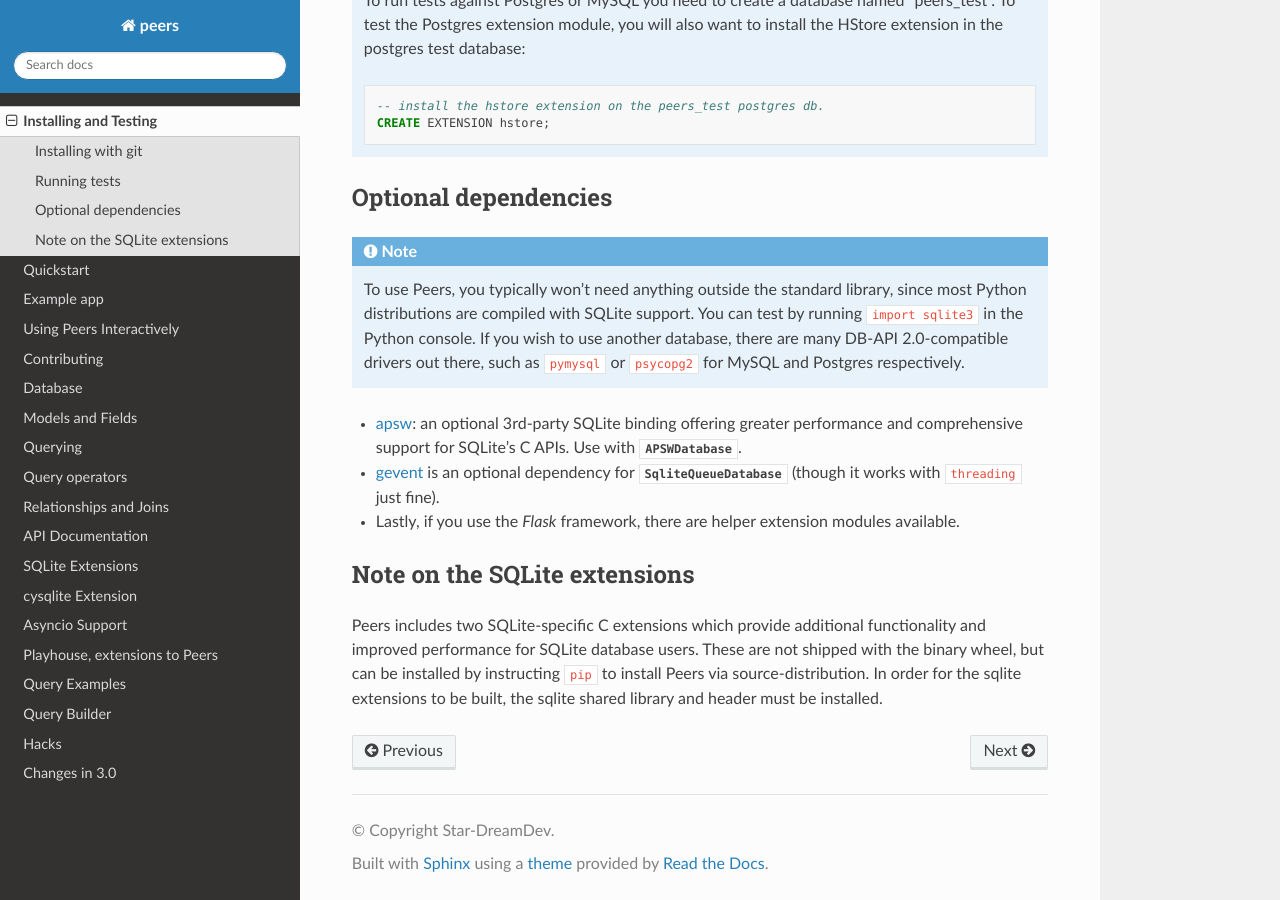
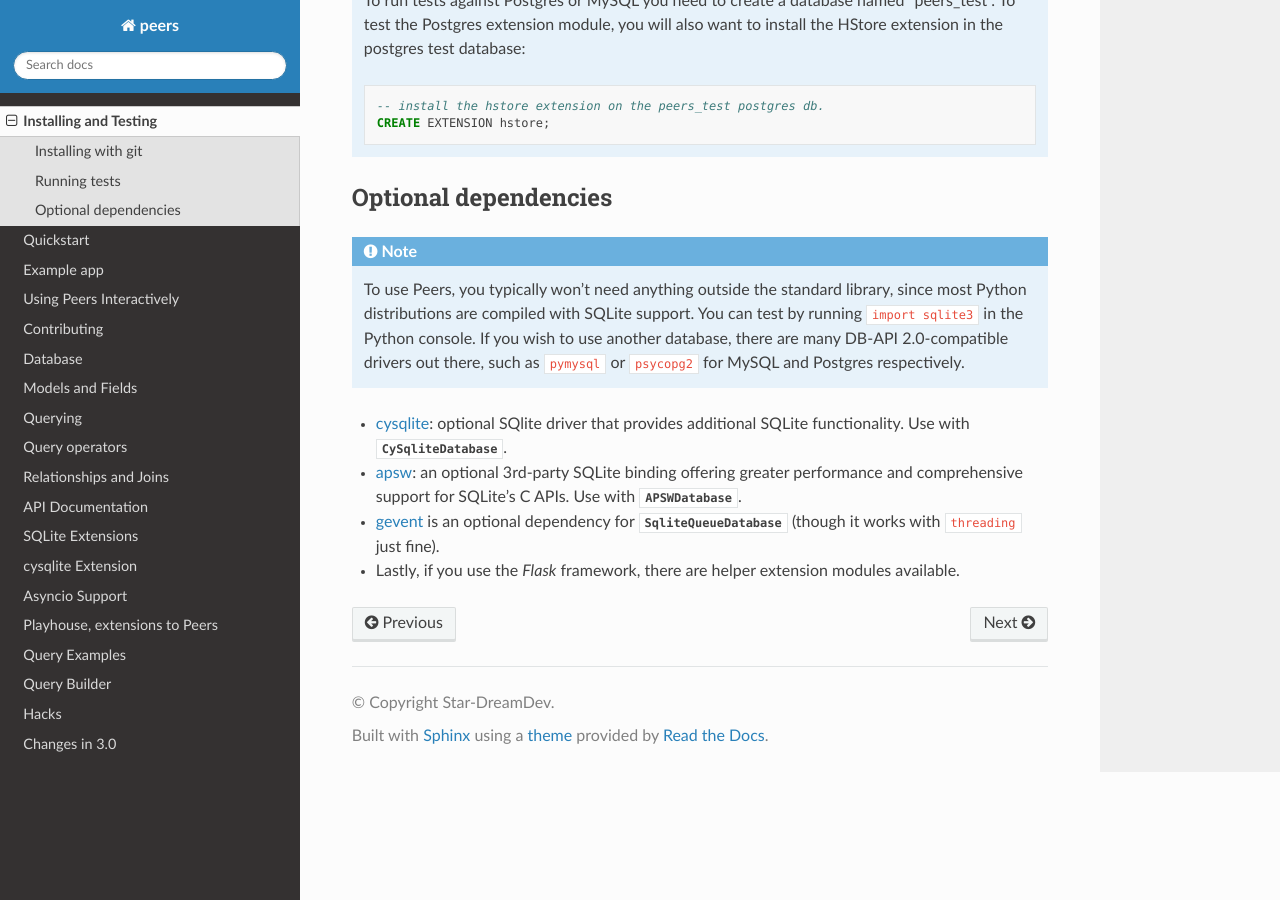
Before and after one commit to Star-DreamDev/myPeers, a Sphinx documentation site: the page built from docs/peers/installation.rst, in a window 1280 px wide and 900 px high, scrolled down 1028 px. Built offline with Sphinx 7.4.7 and the Read the Docs theme 2.0.0, drawn with Linux system fonts in a browser that asks for light colours; the version number could not be read and is left out.

Commit message:
Update installation notes
[skip ci]

```diff
--- a/docs/peers/installation.rst
+++ b/docs/peers/installation.rst
@@ -70,6 +70,8 @@ Optional dependencies
     out there, such as ``pymysql`` or ``psycopg2`` for MySQL and Postgres
     respectively.
 
+* `cysqlite <https://cysqlite.readthedocs.io/>`_: optional SQlite driver that
+  provides additional SQLite functionality. Use with :py:class:`CySqliteDatabase`.
 * `apsw <https://github.com/rogerbinns/apsw>`_: an optional 3rd-party SQLite
   binding offering greater performance and comprehensive support for SQLite's C
   APIs. Use with :py:class:`APSWDatabase`.
@@ -78,13 +80,3 @@ Optional dependencies
   fine).
 * Lastly, if you use the *Flask* framework, there are helper extension modules
   available.
-
-
-Note on the SQLite extensions
------------------------------
-
-Peers includes two SQLite-specific C extensions which provide additional
-functionality and improved performance for SQLite database users. These are not
-shipped with the binary wheel, but can be installed by instructing ``pip`` to
-install Peers via source-distribution. In order for the sqlite extensions to
-be built, the sqlite shared library and header must be installed.
```
